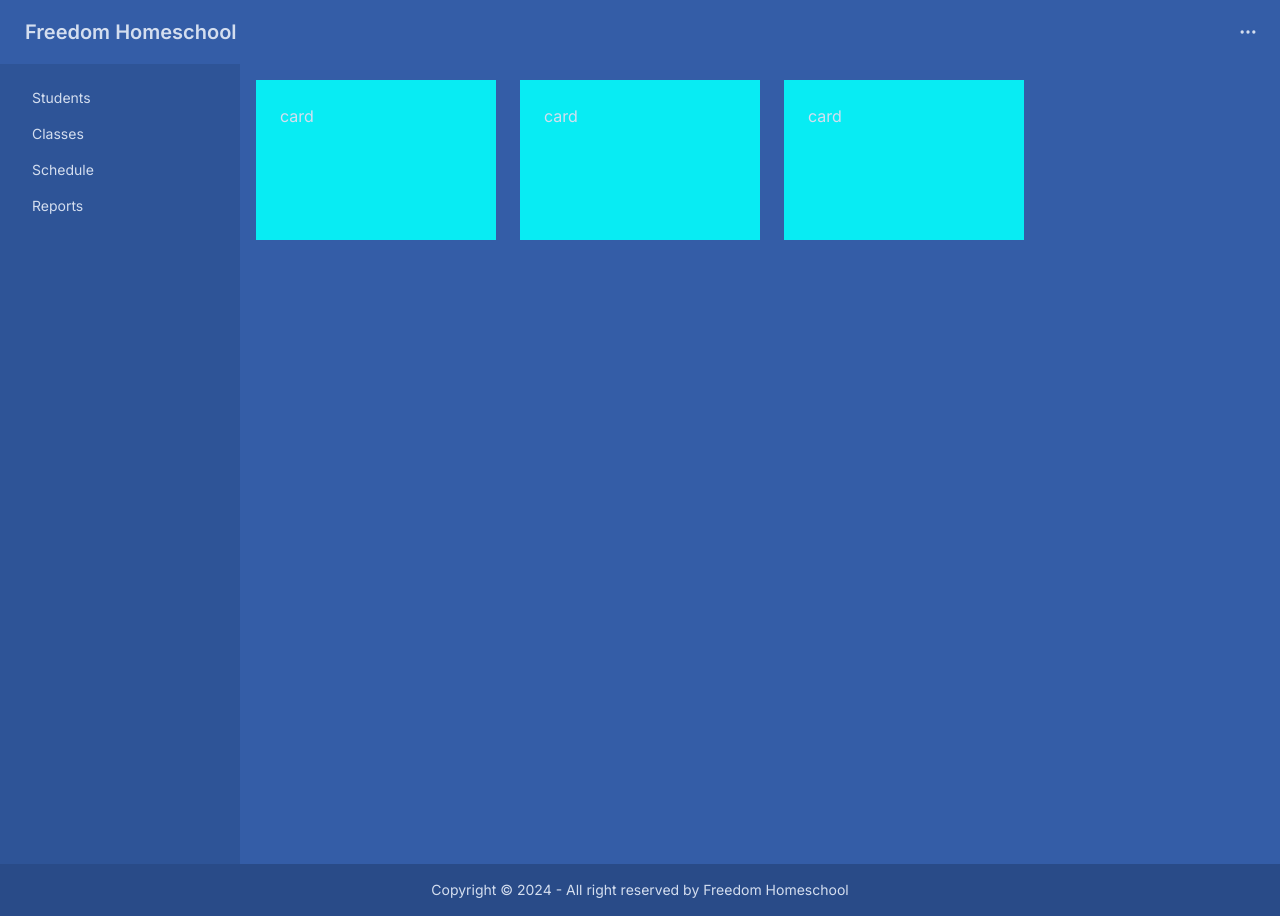
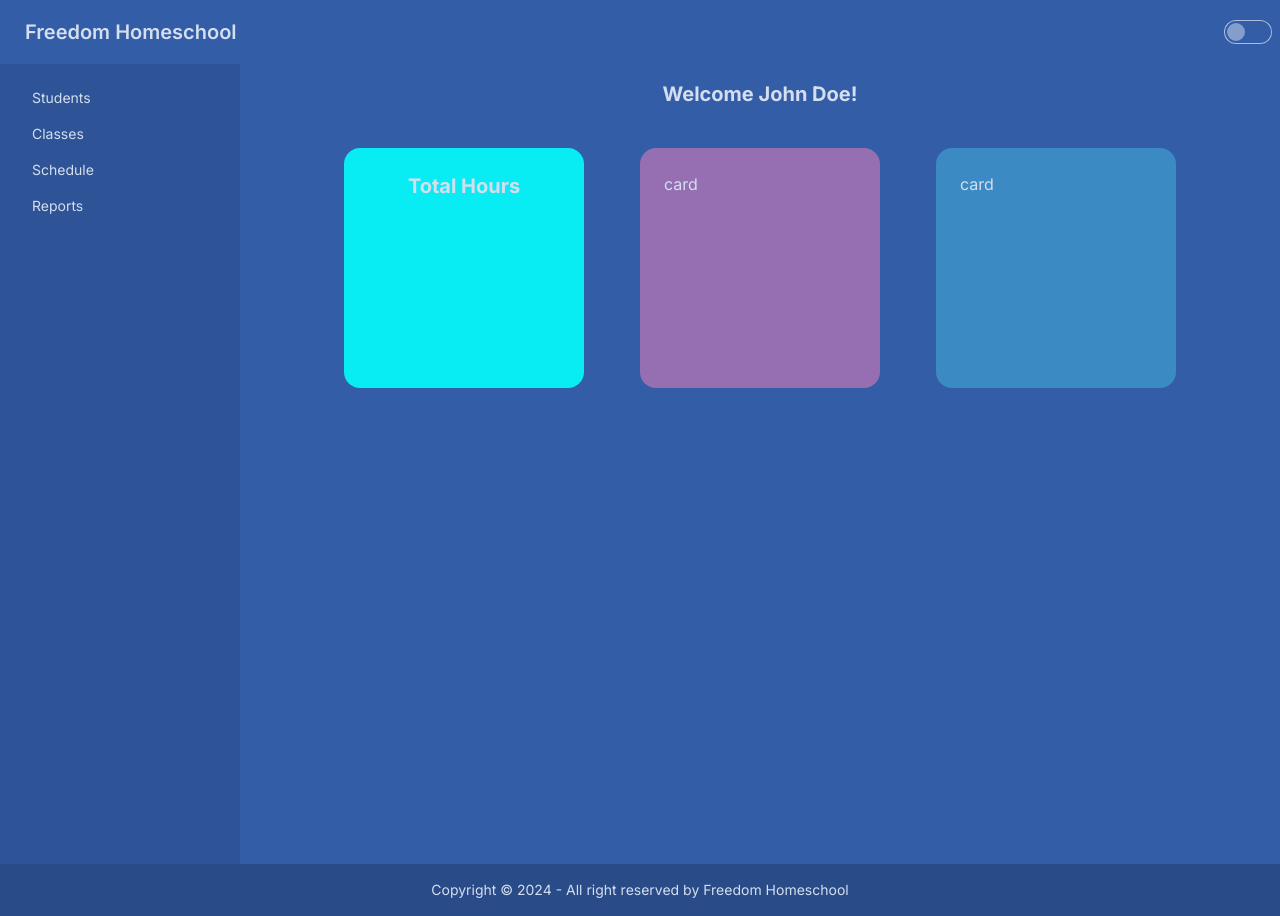
Before and after one commit to ericb83/freedomhomeschool, a Next.js app: page /dashboard in a window 1280 px wide. Built offline with nearby package versions, Linux system fonts and the light colour scheme.

Commit message:
updated cards component

```diff
--- a/app/dashboard/page.js
+++ b/app/dashboard/page.js
@@ -4,7 +4,7 @@ import React from "react";
 
 const dashboard = () => {
   return (
-    <div className="flex flex-row">
+    <div className="flex">
       <SideBar />
       <Cards />
     </div>
--- a/components/Cards.jsx
+++ b/components/Cards.jsx
@@ -1,11 +1,17 @@
 import React from "react";
+import { users, hours, students, classes } from "@/src/data";
 
 const Cards = () => {
   return (
-    <div className="flex flex-row  gap-6 p-4">
-      <div className=" h-40 w-60 bg-primary p-6 gap-6 ">card</div>
-      <div className=" h-40 w-60 bg-primary p-6 gap-6 ">card</div>
-      <div className=" h-40 w-60 bg-primary p-6 gap-6 ">card</div>
+    <div className="bg-data-theme min-h-screen flex flex-col w-full items-center gap-6 p-4">
+      <h2 className="font-bold text-xl mb-4">Welcome {users.name}!</h2>
+      <div className="flex flex-row gap-14">
+        <div className=" h-60 w-60 bg-primary rounded-2xl p-6  ">
+          <h2 className="text-xl font-bold text-center">Total Hours</h2>
+        </div>
+        <div className="h-60 w-60 bg-secondary rounded-2xl p-6  ">card</div>
+        <div className="h-60 w-60 bg-neutral rounded-2xl p-6  ">card</div>
+      </div>
     </div>
   );
 };
--- a/components/ui/NavBar.jsx
+++ b/components/ui/NavBar.jsx
@@ -10,21 +10,11 @@ const NavBar = () => {
         </Link>
       </div>
       <div className="flex-none">
-        <button className="btn btn-square btn-ghost">
-          <svg
-            xmlns="http://www.w3.org/2000/svg"
-            fill="none"
-            viewBox="0 0 24 24"
-            className="inline-block h-5 w-5 stroke-current"
-          >
-            <path
-              strokeLinecap="round"
-              strokeLinejoin="round"
-              strokeWidth="2"
-              d="M5 12h.01M12 12h.01M19 12h.01M6 12a1 1 0 11-2 0 1 1 0 012 0zm7 0a1 1 0 11-2 0 1 1 0 012 0zm7 0a1 1 0 11-2 0 1 1 0 012 0z"
-            ></path>
-          </svg>
-        </button>
+        <input
+          type="checkbox"
+          value="cyberpunk"
+          className="toggle theme-controller"
+        />
       </div>
     </div>
   );
--- a/src/data/index.js
+++ b/src/data/index.js
@@ -1,52 +1,35 @@
-//initial state
-export const initialState = {
-  users: [],
-  students: [],
-  classes: [],
-  hours: [],
-  grade: [],
-};
-
 //example user
-export const users = [
-  {
+export const users = {
   id: 1, //user id will be auto generated
   name: "John Doe",
   email: "johndoe@example.com",
   phoneNumber: "123-456-7890",
   password: "hashedpassword", //passwords will be hashed
-  },
-];
+};
 
 //example student
-export const students = [
-  {
+export const students = {
   id: 1,
   userId: 1, //Associate student with user
   name: "Jane Doe",
   address: "123 Main St, Anytown, USA",
   birthDate: "01-01-1995",
-  },
-];
+};
 
 // example class
-export const classes = [
-  {
+export const classes = {
   id: 1,
   name: "Math 101",
   subject: "Mathematics",
   schedule: "MWF 08:00-09:00",
-  },
-];
+};
 
 //example hours
-export const hours = [
-  {
+export const hours = {
   id: 1,
   studentId: 1, //Associate hours with student
   classId: 1, //Associate hours with class
   date: "08-13-2024",
   hours: 2,
   grade: "A",
-  },
-];
+};
```
Lines whose indentation alone changed are shown as unchanged.
